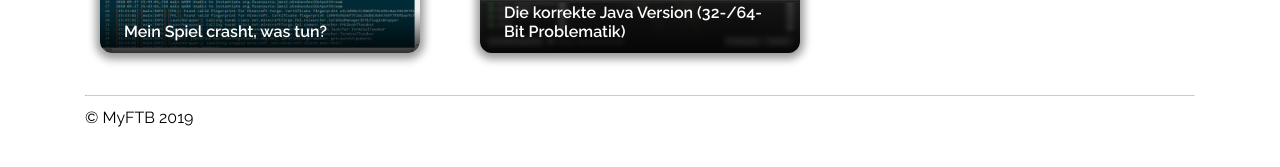
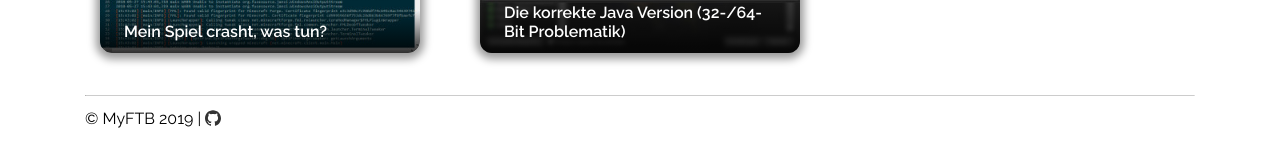
Before and after one commit to MyFTB/guides, a Jekyll site: the page built from index.md, in a window 1280 px wide. Shown: the part 307-474 px from the top of the page. Built offline with Jekyll 4.4.1, drawn with Linux system fonts in a browser that asks for light colours.

Commit message:
Reponsiveness Fix, GitHub-Direktlink zu einer Datei eingefügt

```diff
--- a/_includes/footer.html
+++ b/_includes/footer.html
@@ -1,4 +1,12 @@
 <footer class="container">
     <hr>
     &copy; MyFTB 2019
+    {%- if page.path -%}
+    &#32;|&#32;
+    <a href="https://github.com/MyFTB/guides/blob/master/{{ page.path }}" target="_blank">
+        <div class="svg-icon">
+            <svg role="img" viewBox="0 0 24 24" xmlns="http://www.w3.org/2000/svg"><title>GitHub icon</title><path d="M12 .297c-6.63 0-12 5.373-12 12 0 5.303 3.438 9.8 8.205 11.385.6.113.82-.258.82-.577 0-.285-.01-1.04-.015-2.04-3.338.724-4.042-1.61-4.042-1.61C4.422 18.07 3.633 17.7 3.633 17.7c-1.087-.744.084-.729.084-.729 1.205.084 1.838 1.236 1.838 1.236 1.07 1.835 2.809 1.305 3.495.998.108-.776.417-1.305.76-1.605-2.665-.3-5.466-1.332-5.466-5.93 0-1.31.465-2.38 1.235-3.22-.135-.303-.54-1.523.105-3.176 0 0 1.005-.322 3.3 1.23.96-.267 1.98-.399 3-.405 1.02.006 2.04.138 3 .405 2.28-1.552 3.285-1.23 3.285-1.23.645 1.653.24 2.873.12 3.176.765.84 1.23 1.91 1.23 3.22 0 4.61-2.805 5.625-5.475 5.92.42.36.81 1.096.81 2.22 0 1.606-.015 2.896-.015 3.286 0 .315.21.69.825.57C20.565 22.092 24 17.592 24 12.297c0-6.627-5.373-12-12-12"/></svg>
+        </div>
+    </a>
+    {%- endif -%}
 </footer>
--- a/_includes/main.scss
+++ b/_includes/main.scss
@@ -110,3 +110,17 @@ hr {
 footer {
     margin-bottom: 10px;
 }
+
+.svg-icon {
+    display: inline-flex;
+    align-self: center;
+
+    svg {
+        height: 1em;
+        width: 1em;
+        fill: currentColor;
+
+        top: .125em;
+        position: relative;
+    }
+}
--- a/_includes/steps.scss
+++ b/_includes/steps.scss
@@ -6,14 +6,12 @@
     > ul {
         > li {
             display: block;
-            width: 50%;
             font-size: 20px;
 
             animation-name: fade-in-top;
             animation-duration: 1s;
 
             &:nth-child(even) {
-                margin-left: 50%;
                 padding-left: 2%;
                 padding-right: 5%;
             }
@@ -25,8 +23,20 @@
             }
 
             > img {
+                max-width: 100%;
                 margin-top: 16px;
-                max-width: none;
+            }
+
+            @media (min-width: 768px) {
+                width: 50%;
+
+                &:nth-child(even) {
+                    margin-left: 50%;
+                }
+
+                > img {
+                    max-width: none;
+                }
             }
         }
     }
```
Also changed, not shown: github.svg (added).
